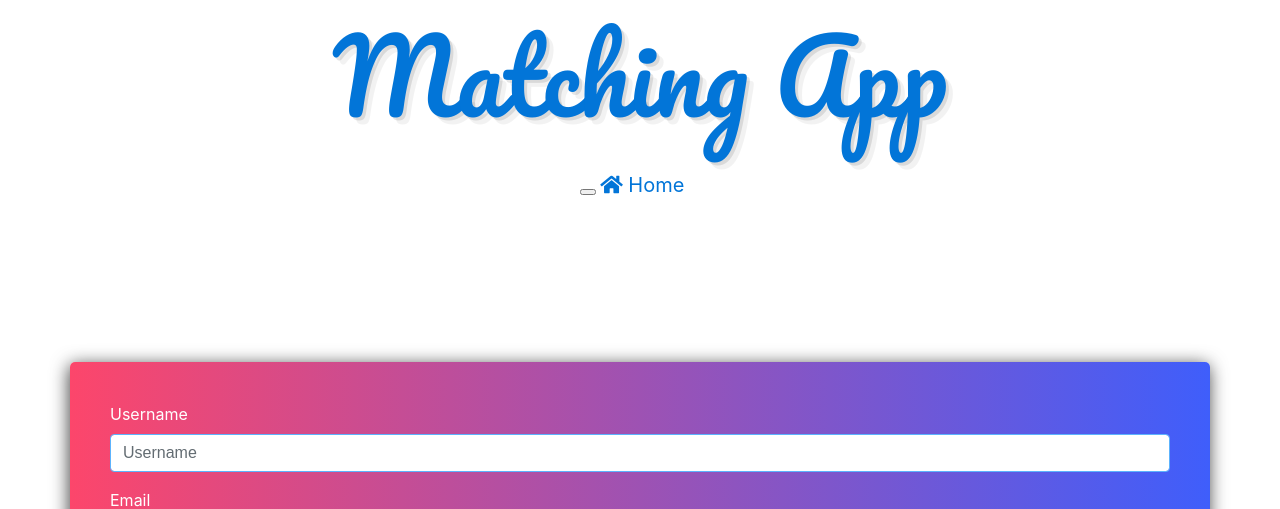
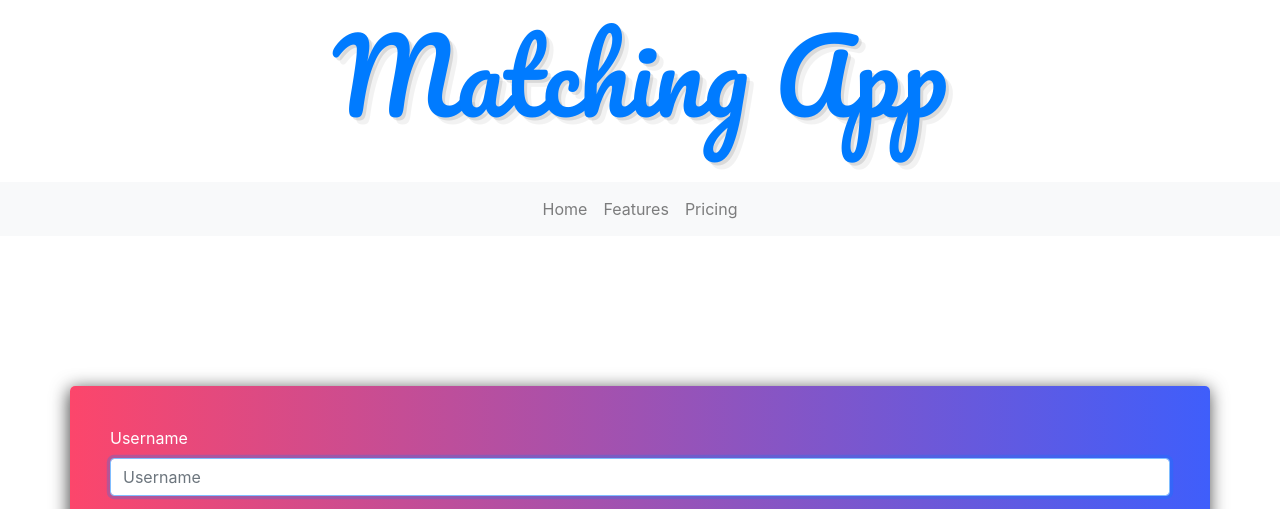
Before and after one commit to VijaySGill/matching-app, a Django app: page /matchingapp/register/ in a window 1280 px wide. Shown: the top 509 px of the page. Run offline with Django 3.2, Linux system fonts and the light colour scheme; data comes from the database, SQL or seed files in the repository; some libraries are stand-ins or nearby versions.

Commit message:
Navigation Bar

```diff
--- a/matchingapp/static/matchingapp/style.css
+++ b/matchingapp/static/matchingapp/style.css
@@ -4,3 +4,13 @@
   color: #2b2b2b;
   text-shadow: 3px 3px 0px rgba(0,0,0,0.1), 7px 7px 0px rgba(0,0,0,0.05);
 }
+
+.navbar-nav a {
+    padding: 15px 0;
+    text-align: center;
+  }
+
+.navbar-nav > li > a:hover, .navbar-nav > li > a:focus {
+  color: white !important;
+  background: linear-gradient(90deg, #FC466B 0%, #3F5EFB 100%);
+}
--- a/matchingapp/templates/matchingapp/base.html
+++ b/matchingapp/templates/matchingapp/base.html
@@ -13,42 +13,30 @@
     <link rel="stylesheet" href="https://maxcdn.bootstrapcdn.com/bootstrap/4.0.0-alpha.6/css/bootstrap.min.css" integrity="sha384-rwoIResjU2yc3z8GV/NPeZWAv56rSmLldC3R/AZzGRnGxQQKnKkoFVhFQhNUwEyJ" crossorigin="anonymous">
     <script src="https://code.jquery.com/jquery-3.1.1.slim.min.js" integrity="sha384-A7FZj7v+d/sdmMqp/nOQwliLvUsJfDHW+k9Omg/a/EheAdgtzNs3hpfag6Ed950n" crossorigin="anonymous"></script>
     <script src="https://cdnjs.cloudflare.com/ajax/libs/tether/1.4.0/js/tether.min.js" integrity="sha384-DztdAPBWPRXSA/3eYEEUWrWCy7G5KFbe8fFjk5JAIxUYHKkDx6Qin1DkWx51bBrb" crossorigin="anonymous"></script>
-    <script src="https://maxcdn.bootstrapcdn.com/bootstrap/4.0.0-alpha.6/js/bootstrap.min.js" integrity="sha384-vBWWzlZJ8ea9aCX4pEW3rVHjgjt7zpkNpZk+02D9phzyeVkE+jo0ieGizqPLForn" crossorigin="anonymous"></script>
+
+    <link rel="stylesheet" href="https://stackpath.bootstrapcdn.com/bootstrap/4.1.3/css/bootstrap.min.css" integrity="sha384-MCw98/SFnGE8fJT3GXwEOngsV7Zt27NXFoaoApmYm81iuXoPkFOJwJ8ERdknLPMO" crossorigin="anonymous">
+    <script src="https://cdnjs.cloudflare.com/ajax/libs/popper.js/1.14.3/umd/popper.min.js" integrity="sha384-ZMP7rVo3mIykV+2+9J3UJ46jBk0WLaUAdn689aCwoqbBJiSnjAK/l8WvCWPIPm49" crossorigin="anonymous"></script>
+    <script src="https://stackpath.bootstrapcdn.com/bootstrap/4.1.3/js/bootstrap.min.js" integrity="sha384-ChfqqxuZUCnJSK3+MXmPNIyE6ZbWh2IMqE241rYiqJxyMiZ6OW/JmZQ5stwEULTy" crossorigin="anonymous"></script>
   </head>
   {% block body %}<body>{% endblock %}
-    <h1 class="header"><a href="/matchingapp/home">Matching App</a></h1>
-    <nav class="navbar">
-    	<div class="container-fluid">
-    		<!-- Nav Header -->
-    		<div class="navbar-header">
-    			<button type="button" class="navbar-toggle" data-toggle="collapse" data-target="#collapse-1" aria-expanded="false">
-    				<span class="icon-bar"></span>
-    				<span class="icon-bar"></span>
-    				<span class="icon-bar"></span>
-    			</button>
-    			<a class="navbar-brand" href="#"><span class="fa fa-home"></span><span class="link"> Home</span></a>
-    		</div>
-    		<!-- Nav Collapse -->
-    		<div class="navbar-collapse collapse" id="collapse-1">
-    			<!-- Nav Left -->
-    			<ul class="nav navbar-nav">
-    				<!-- Products -->
-    				<li class="dropdown">
-    					<a href="#" class="dropdown-toggle" data-toggle="dropdown" role="button" aria-haspopup="true" aria-expanded="false">
-    						<span class="fa fa-tags"></span><span class="link"> Products</span> <span class="fa fa-caret-down"></span></a>
-    				</li>
-    				<!-- Services -->
-    				<li class="dropdown">
-    					<a href="#" class="dropdown-toggle" data-toggle="dropdown" role="button" aria-haspopup="true" aria-expanded="false">
-    						<span class="fa fa-gears"></span><span class="link"> Services</span> <span class="fa fa-caret-down"></span></a>
-    				</li>
-    				<!-- About -->
-    				<li><a href="#"><span class="fa fa-info-circle"></span><span class="link"> About</span></a></li>
-    				<!-- Contact -->
-    				<li><a href="#"><span class="fa fa-phone"></span><span class="link"> Contact</span></a></li>
-    			</ul>
-    		</div>
-    	</div>
+    <h1 class="header"><a href="/matchingapp/home">Matching App</a></h1><br/>
+    <nav class="navbar navbar-expand-lg navbar-light bg-light py-0">
+      <div class="collapse navbar-collapse justify-content-center" id="navbarNav">
+        <ul class="navbar-nav">
+          <li class="nav-item">
+            <a class="nav-link" href="/matchingapp/home">Home <span class="sr-only">(current)</span></a>
+          </li>
+          <li class="nav-item">
+            <a class="nav-link" href="#">Features</a>
+          </li>
+          <li class="nav-item">
+            <a class="nav-link" href="#">Pricing</a>
+          </li>
+        </ul>
+      </div>
+      <button class="navbar-toggler" type="button" data-toggle="collapse" data-target="#navbarNav" aria-controls="navbarNav" aria-expanded="false" aria-label="Toggle navigation">
+        <span class="navbar-toggler-icon"></span>
+      </button>
     </nav>
     {% block content %}{% endblock %}
   </body>
```
